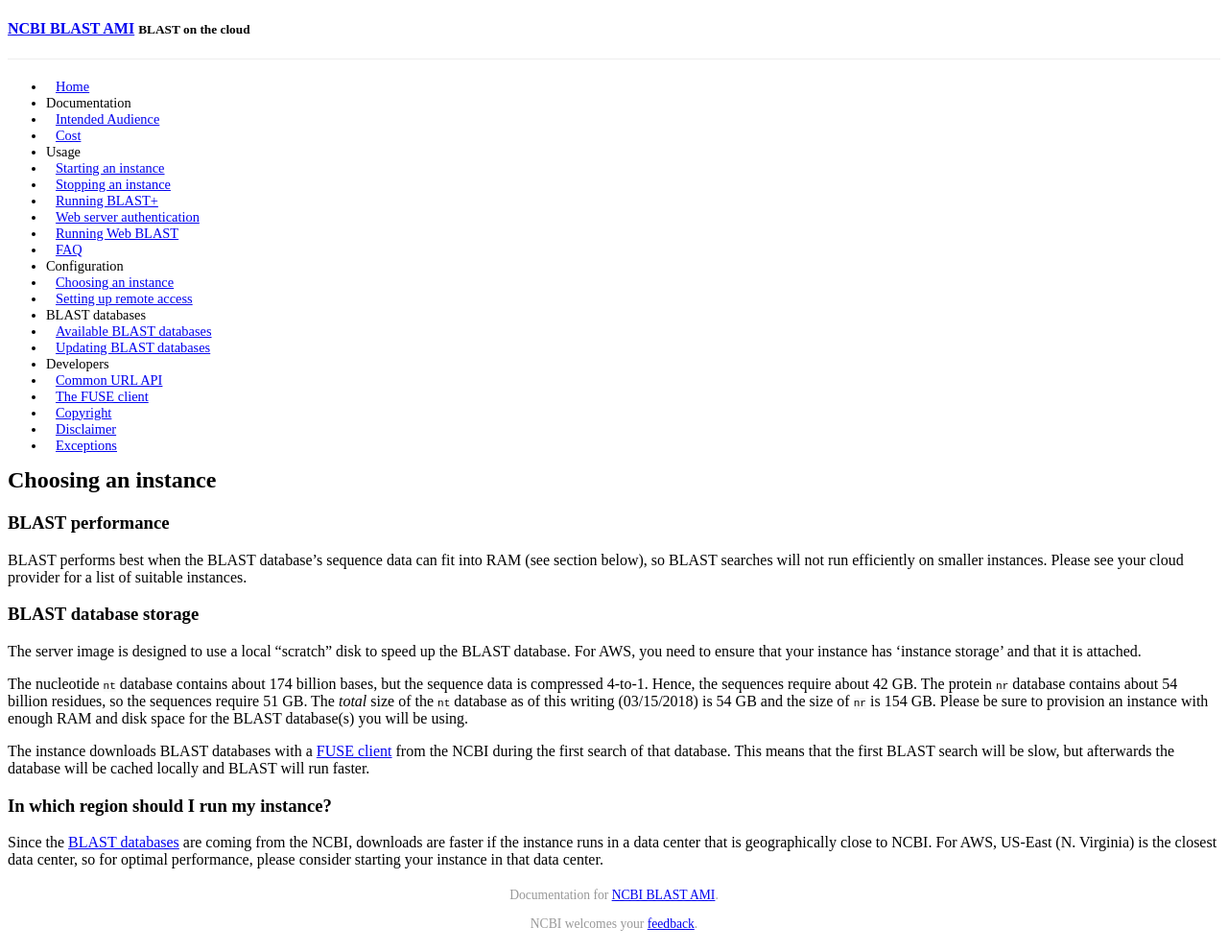
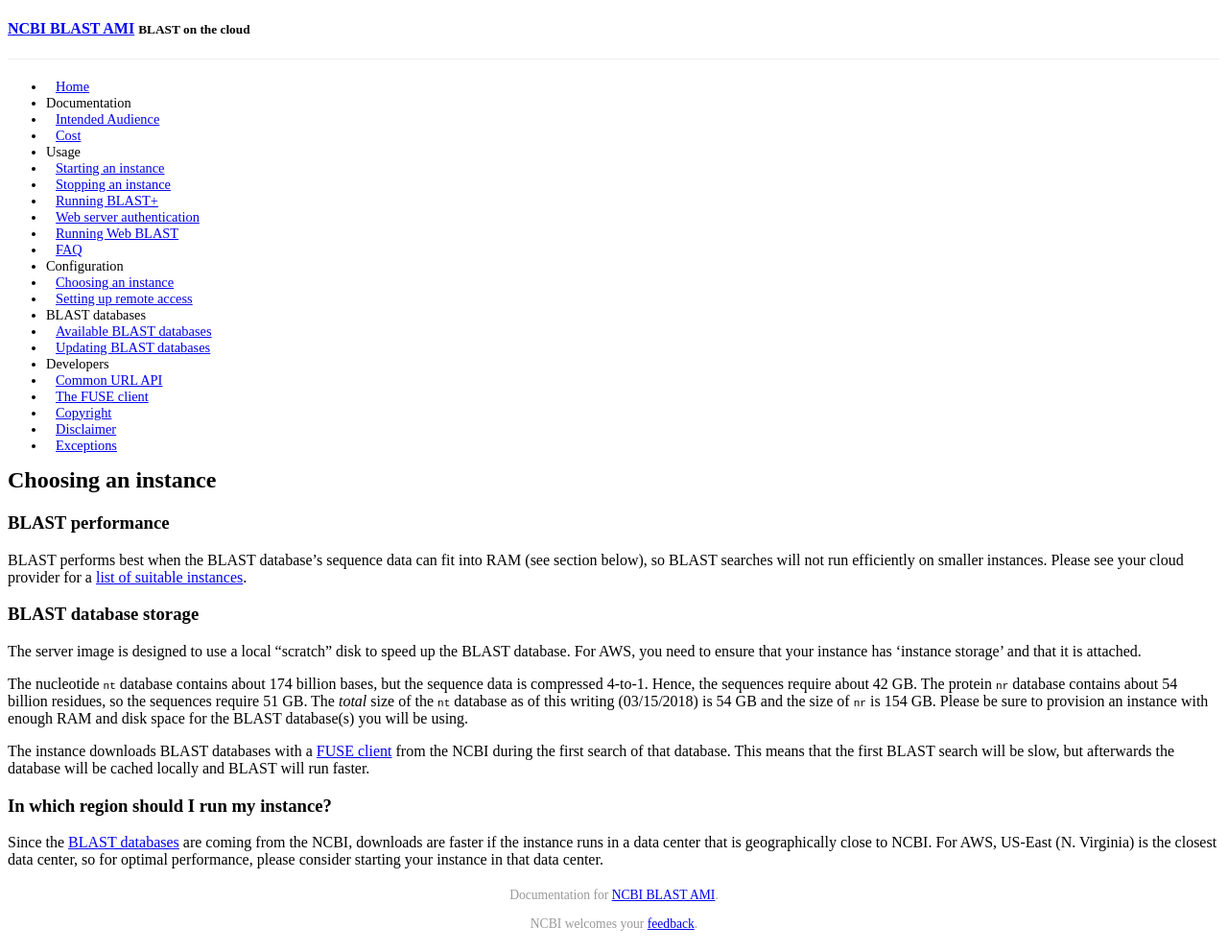
Before and after one commit to ncbi/blast-cloud, a Jekyll site: the page built from _posts/2015-06-09-choosing-instance.md, in a window 1280 px wide. Shown: the whole page at 96% size. Built offline with Jekyll 4.4.1, drawn with Linux system fonts in a browser that asks for light colours; a style sheet for code colours, icons or effects is not loaded; part of the change alters nothing that is shown.

```diff
--- a/_posts/2015-06-09-choosing-instance.md
+++ b/_posts/2015-06-09-choosing-instance.md
@@ -9,7 +9,7 @@ order: 0
 
 BLAST performs best when the BLAST database's sequence data can fit into RAM (see section below), so BLAST
 searches will not run efficiently on smaller instances. Please see your cloud
-provider for a list of suitable instances.
+provider for a [list of suitable instances](https://aws.amazon.com/ec2/instance-types/).
 
 ### BLAST database storage
 
```
